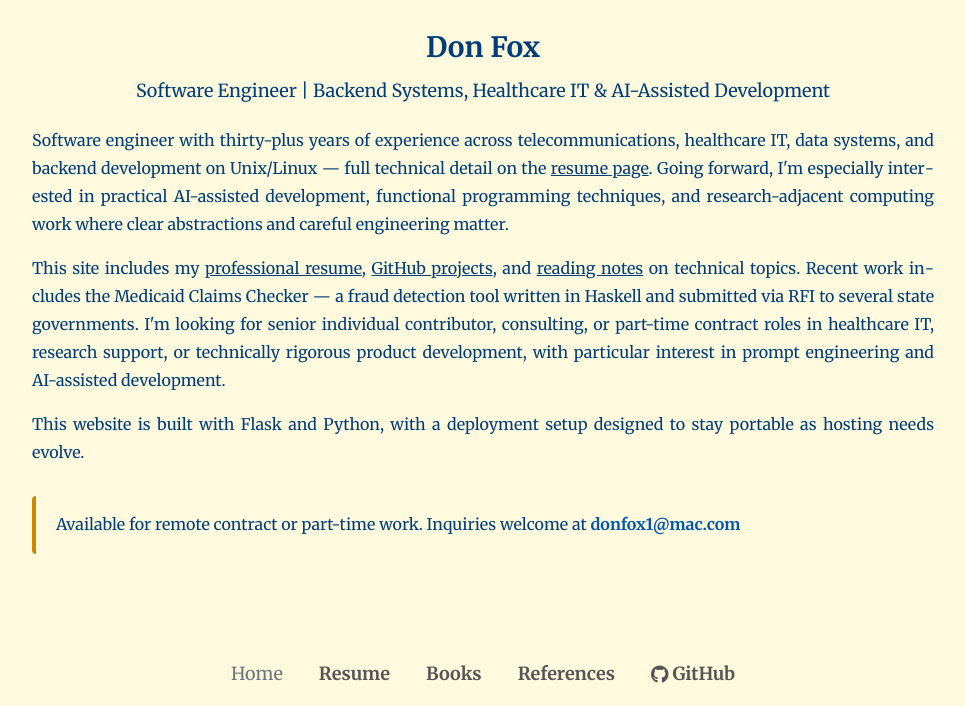
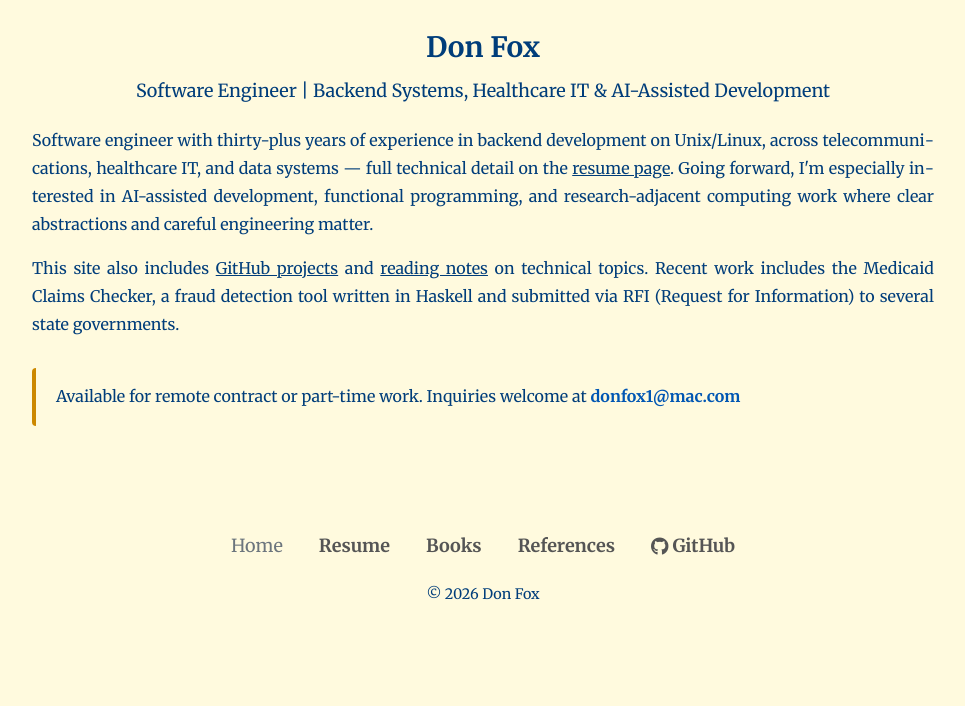
Before and after one commit to donfox/resume_site, a Flask app: page / in a window 1280 px wide. Shown: the part 397-1103 px from the top of the page, without its empty margins (157-1122 px from the left). After the commit the page ends 997 px from the top, so only its background shows below. Run offline with Flask 3, Linux system fonts and the light colour scheme; parts of the project's set-up code (start-up, migrations or seed data) failed here and were passed over.

Commit message:
Tighten homepage intro copy
Trim the intro paragraphs, drop the redundant links/tech-stack blurb,
and spell out RFI on first use.

Co-Authored-By: Claude Sonnet 5 <noreply@anthropic.com>

```diff
--- a/resume_site/templates/index.html
+++ b/resume_site/templates/index.html
@@ -22,25 +22,17 @@
 
   <section class="intro content">
     <p>
-      Software engineer with thirty-plus years of experience across telecommunications, healthcare IT,
-      data systems, and backend development on Unix/Linux — full technical detail on the
+      Software engineer with thirty-plus years of experience in backend development on Unix/Linux,
+      across telecommunications, healthcare IT, and data systems — full technical detail on the
       <a href="{{ url_for('main.resume') }}">resume page</a>. Going forward, I'm especially interested
-      in practical AI-assisted development, functional programming techniques, and research-adjacent
-      computing work where clear abstractions and careful engineering matter.
+      in AI-assisted development, functional programming, and research-adjacent computing work where
+      clear abstractions and careful engineering matter.
     </p>
     <p>
-      This site includes my <a href="{{ url_for('main.resume') }}">professional resume</a>,
-      <a href="https://github.com/donfox" target="_blank" rel="noopener">GitHub projects</a>, and
-      <a href="{{ url_for('main.books') }}">reading notes</a> on technical topics. Recent work includes
-      the Medicaid Claims Checker — a fraud detection tool written in Haskell and submitted via RFI to
-      several state governments. I'm looking for senior individual contributor, consulting, or part-time
-      contract roles in healthcare IT, research support, or technically rigorous product development,
-      with particular interest in prompt engineering and AI-assisted development.
-    </p>
-
-    <p>
-      This website is built with Flask and Python, with a deployment setup designed to stay portable as
-      hosting needs evolve.
+      This site also includes <a href="https://github.com/donfox" target="_blank" rel="noopener">GitHub projects</a>
+      and <a href="{{ url_for('main.books') }}">reading notes</a> on technical topics. Recent work includes
+      the Medicaid Claims Checker, a fraud detection tool written in Haskell and submitted via RFI
+      (Request for Information) to several state governments.
     </p>
 
     <section class="availability-notice">
```
